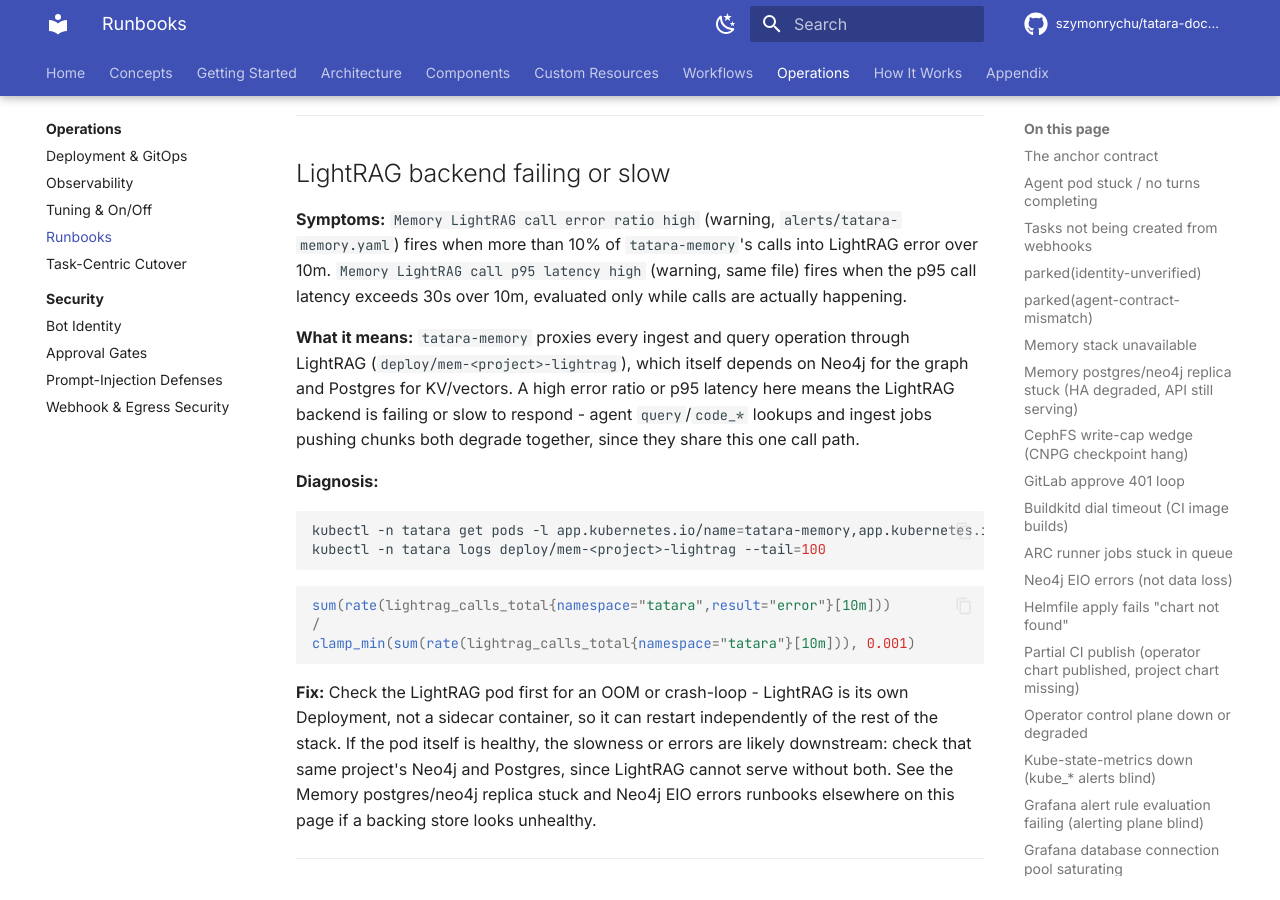
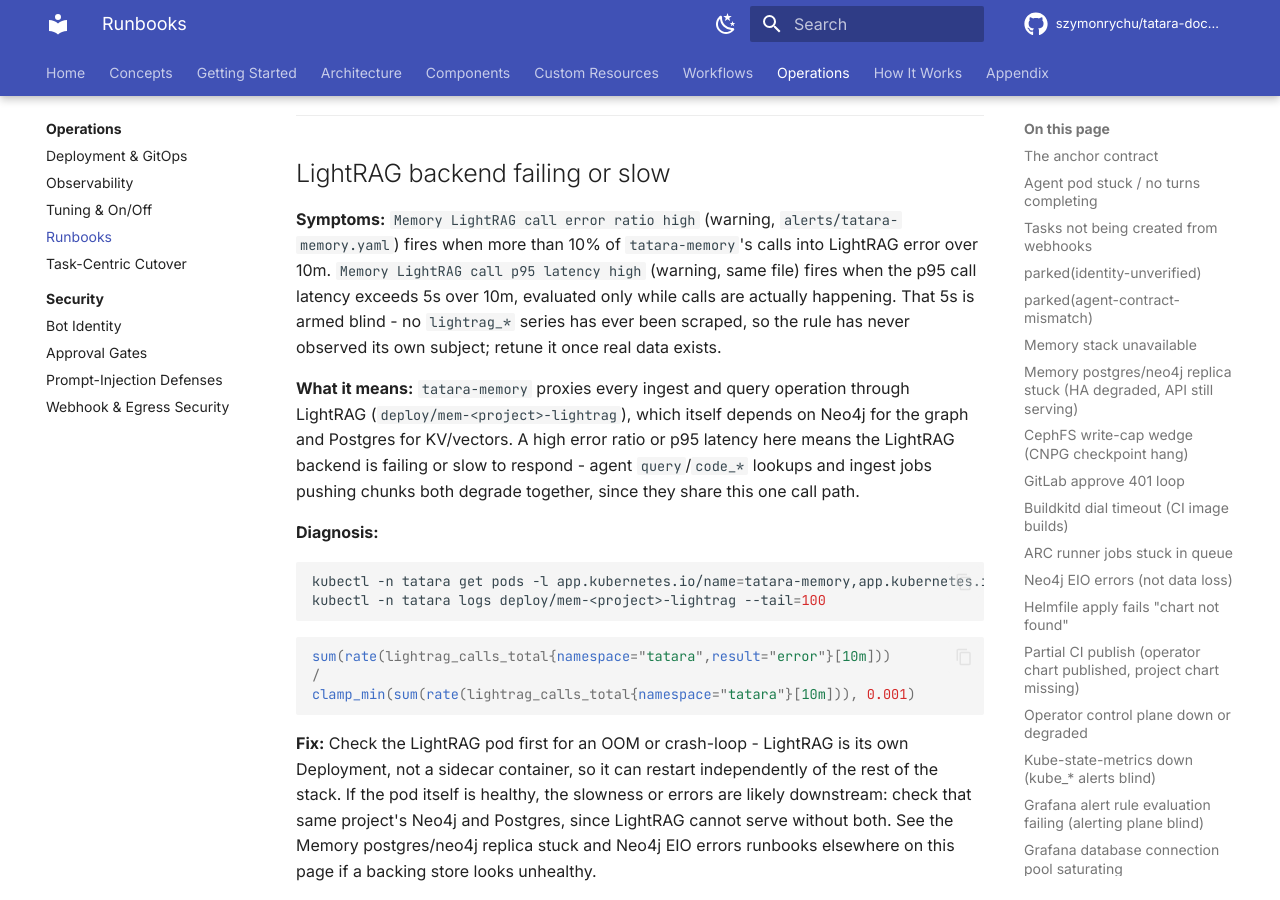
Before and after one commit to szymonrychu/tatara-documentation, an MkDocs documentation site: the page built from docs/operations/runbooks.md, in a window 1280 px wide and 900 px high, scrolled down 44606 px. Built offline with MkDocs 1.6.1 and Material for MkDocs 9.7.7, drawn with Linux system fonts in a browser that asks for light colours; comment, search, counter and statistics services are not loaded; the version menu is left out; some of the changed text lies outside the part shown.

Commit message:
docs: correct two p95 runbook thresholds that quoted an unreachable number
Both rules thresholded a histogram_quantile above the top finite bucket bound of
their histogram, so neither could ever fire and the prose promised a responder a
page that would not come (tatara-observability#111).

  Operator turn submit p95 latency high   >30s -> >6.4s (25.6s ceiling)
  Memory LightRAG call p95 latency high   >30s -> >5s   (10s ceiling)

The LightRAG number is armed blind - no lightrag_* series has ever been scraped -
and the runbook now says so rather than implying the threshold was measured.

Anchors are <a id=...> elements bound to the alert name, not to heading text, so
these prose edits do not move any runbook_url target.

```diff
--- a/docs/operations/runbooks.md
+++ b/docs/operations/runbooks.md
@@ -582,7 +582,7 @@
 <a id="tatara-runbook-operator-agent-http-failure-spike"></a><!-- alert: "Operator agent HTTP failure spike" status: covered -->
 ## Agent turns failing to dispatch
 
-**Symptoms:** All three in `alerts/tatara-operator.yaml`, warning. `Operator turn submit failure ratio high` (>0.3, for 15m, gated on >=10 attempts) fires when SubmitTurn calls to wrappers are failing. `Operator turn submit p95 latency high` (>30s, for 15m) fires when SubmitTurn is slow. `Operator agent HTTP failure spike` (>0.2/s, for 10m) fires on unreachable/timeout/transport-error outcomes against wrapper pods specifically.
+**Symptoms:** All three in `alerts/tatara-operator.yaml`, warning. `Operator turn submit failure ratio high` (>0.3, for 15m, gated on >=10 attempts) fires when SubmitTurn calls to wrappers are failing. `Operator turn submit p95 latency high` (>6.4s, for 15m) fires when SubmitTurn is slow. `Operator agent HTTP failure spike` (>0.2/s, for 10m) fires on unreachable/timeout/transport-error outcomes against wrapper pods specifically.
 
 **What it means:** The operator cannot reliably hand a turn to an agent pod's wrapper HTTP API. Slow or failing dispatch stalls whichever Task is in a pod-spawning stage, without necessarily showing up as a crash on either side.
 
@@ -1312,7 +1312,7 @@
 <a id="tatara-runbook-memory-lightrag-call-p95-latency-high"></a><!-- alert: "Memory LightRAG call p95 latency high" status: covered -->
 ## LightRAG backend failing or slow
 
-**Symptoms:** `Memory LightRAG call error ratio high` (warning, `alerts/tatara-memory.yaml`) fires when more than 10% of `tatara-memory`'s calls into LightRAG error over 10m. `Memory LightRAG call p95 latency high` (warning, same file) fires when the p95 call latency exceeds 30s over 10m, evaluated only while calls are actually happening.
+**Symptoms:** `Memory LightRAG call error ratio high` (warning, `alerts/tatara-memory.yaml`) fires when more than 10% of `tatara-memory`'s calls into LightRAG error over 10m. `Memory LightRAG call p95 latency high` (warning, same file) fires when the p95 call latency exceeds 5s over 10m, evaluated only while calls are actually happening. That 5s is armed blind - no `lightrag_*` series has ever been scraped, so the rule has never observed its own subject; retune it once real data exists.
 
 **What it means:** `tatara-memory` proxies every ingest and query operation through LightRAG (`deploy/mem-<project>-lightrag`), which itself depends on Neo4j for the graph and Postgres for KV/vectors. A high error ratio or p95 latency here means the LightRAG backend is failing or slow to respond - agent `query`/`code_*` lookups and ingest jobs pushing chunks both degrade together, since they share this one call path.
 
```
